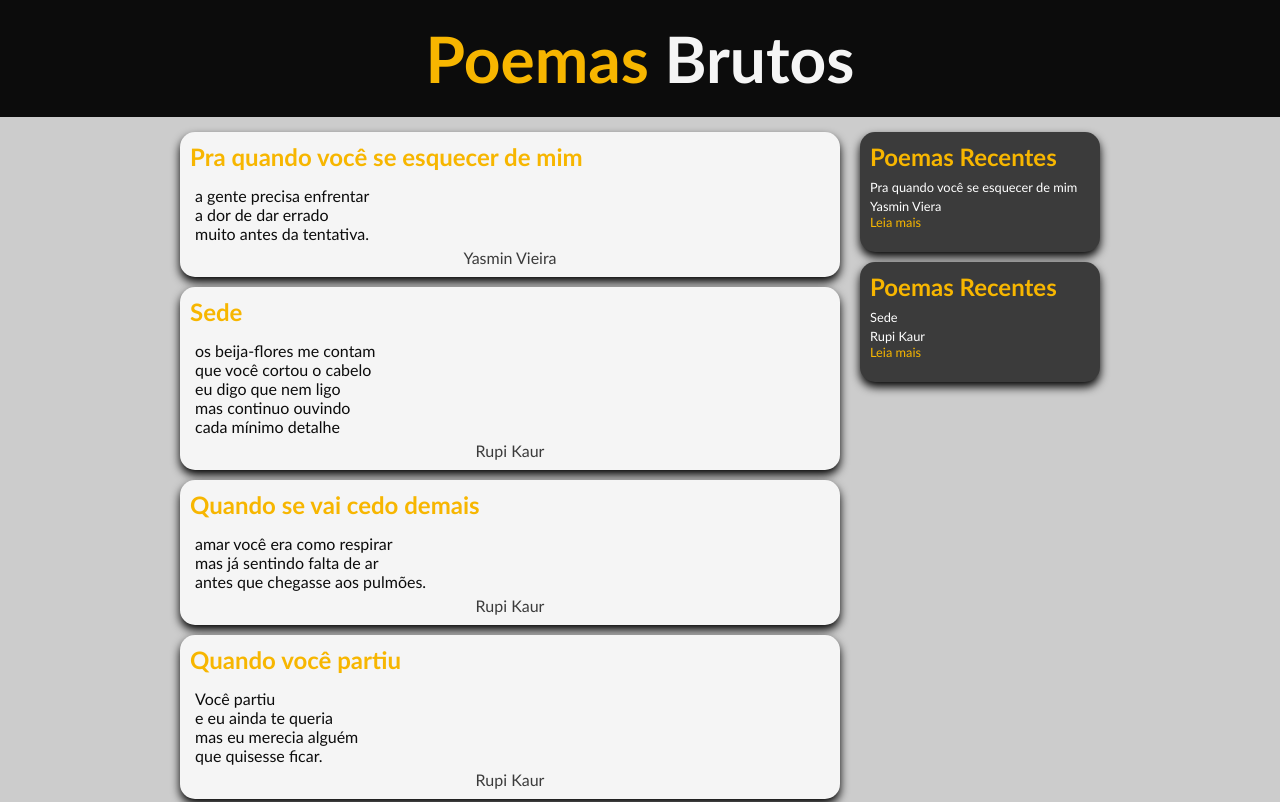
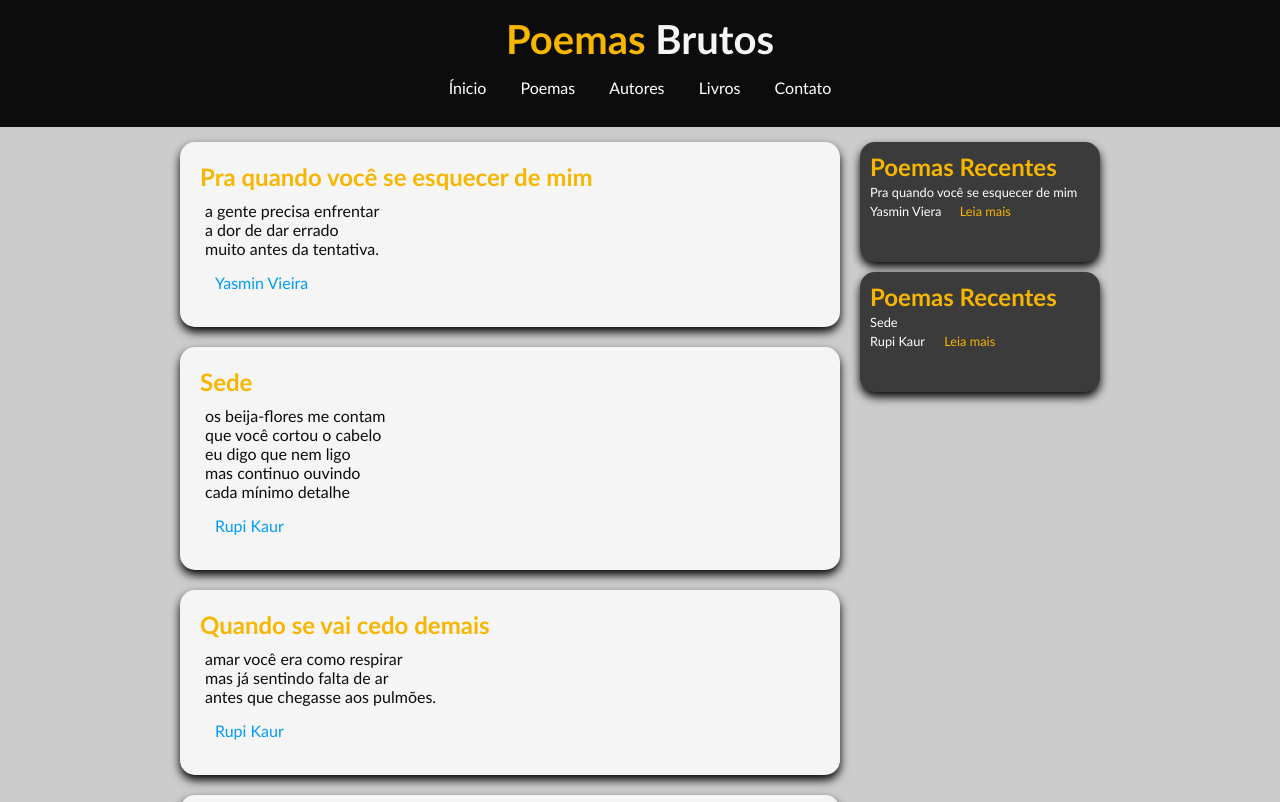
Before and after one commit to DevJoaoWilson/Site-Poemas, a plain HTML site: page index.html in a window 1280 px wide. Shown: the top 802 px of the page. Drawn offline with Linux system fonts and the light colour scheme.

Commit message:
Adição de menu e organização

```diff
--- a/index.html
+++ b/index.html
@@ -11,6 +11,14 @@
     <div class="area-cabecalho">
         <div class="area-logo">
             <h1>Poemas <span id="cor">Brutos</span></h1>
+        </div>
+
+        <div class="area-menu">
+            <a href="">Ínicio</a>
+            <a href="">Poemas</a>
+            <a href="">Autores</a>
+            <a href="">Livros</a>
+            <a href="">Contato</a>
         </div>
 
     </div>
@@ -34,7 +42,7 @@
                     mas continuo ouvindo<br>
                     cada mínimo detalhe<br>
                 </p>
-                <a href="https://pt.wikipedia.org/wiki/Rupi_Kaur">Rupi Kaur</a>
+                <a href="https://pt.wikipedia.org/wiki/Rupi_Kaur" target="_blank">Rupi Kaur</a>
             </div>
 
             <div class="poema">
@@ -43,7 +51,7 @@
                     mas já sentindo falta de ar<br>
                     antes que chegasse aos pulmões.
                 </p>
-                <a href="https://pt.wikipedia.org/wiki/Rupi_Kaur">Rupi Kaur</a>
+                <a href="https://pt.wikipedia.org/wiki/Rupi_Kaur"target="_blank">Rupi Kaur</a>
             </div>
 
             <div class="poema">
@@ -53,7 +61,7 @@
                     mas eu merecia alguém<br>
                     que quisesse ficar.
                 </p>
-                <a href="https://pt.wikipedia.org/wiki/Rupi_Kaur">Rupi Kaur</a>
+                <a href="https://pt.wikipedia.org/wiki/Rupi_Kaur"target="_blank">Rupi Kaur</a>
             </div>
 
             <div class="poema">
@@ -62,7 +70,7 @@
                     menos ao meu lado<br>
                     e isso doí.
                 </p>
-                <a href="https://pt.wikipedia.org/wiki/Rupi_Kaur">Rupi Kaur</a>
+                <a href="https://pt.wikipedia.org/wiki/Rupi_Kaur"target="_blank">Rupi Kaur</a>
             </div>
         </div>
 
--- a/style.css
+++ b/style.css
@@ -11,18 +11,42 @@ body{
 
 .area-cabecalho{
     background: #0c0c0c;
-    font-size: 2em;
-    padding: 20px;
+    padding: 15px;
+    text-align: center;
 }
 
 h1{
     text-align: center;
     color: #f7b600;
-    font-weight: 800;
+    font-size: 2.5em;
 }
 
 #cor{
     color: whitesmoke;
+}
+
+.area-logo .area-menu{
+    padding: 8px;
+}
+
+.area-menu{
+    padding: 15px;
+}
+
+a{
+    text-decoration: none;
+    color: white;
+    padding: 15px;
+    border-radius: 8px;
+}
+
+.area-menu a:link{
+    color: whitesmoke;
+}
+
+.area-menu a:hover{
+    background: white;
+    color: #f7b600;
 }
 
 .area-pricipal{
@@ -42,18 +66,25 @@ h1{
 }
 
 .poema{
-    padding:10px;
-    margin-bottom: 10px;
+    padding:20px;
+    margin-bottom: 20px;
     background: whitesmoke;
     border-radius: 15px;
     box-shadow: 0px 5px 10px;
 }
 
+.poema a{
+    display: block;
+    padding-top: 10px;
+    color: #009cf7;
+}
+
+.poema a:hover{
+    text-decoration: underline;
+}
+
 h2{
     color: #f7b600;
-    padding-bottom:5px;
-    font-size:1.5em ;
-    font-weight: 700;
 }
 
 p{
@@ -62,17 +93,7 @@ p{
     color: #0c0c0c;
 }
 
-a{
-    display: flex;
-    text-decoration: none;
-    color: #3b3b3b;
-    align-items: center;
-    justify-content: center;
-}
 
-a:hover{
-    text-decoration: underline;
-}
 
 .poemas-recentes{
     height: 100px;
@@ -99,9 +120,9 @@ a:hover{
 }
 
 #rodape{
+    clear: both;
     text-align: center;
-    clear: both;
-    background: white;
+    background: #ccc;
     margin-top: 850px;
     padding:15px;
     border-radius: 8px;
```
